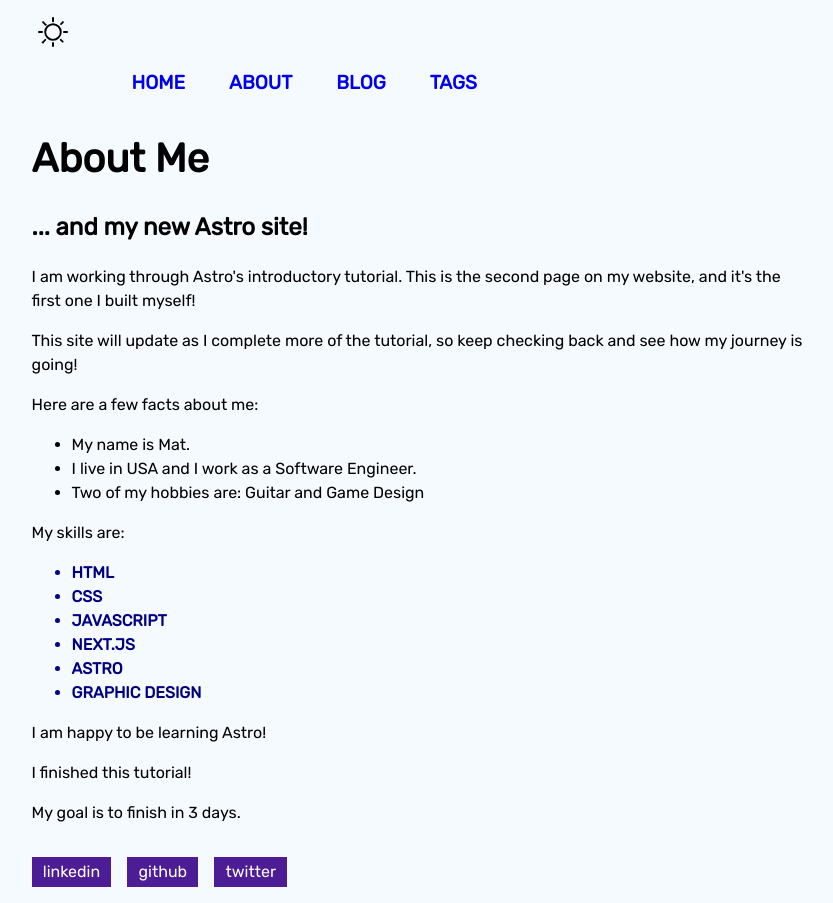
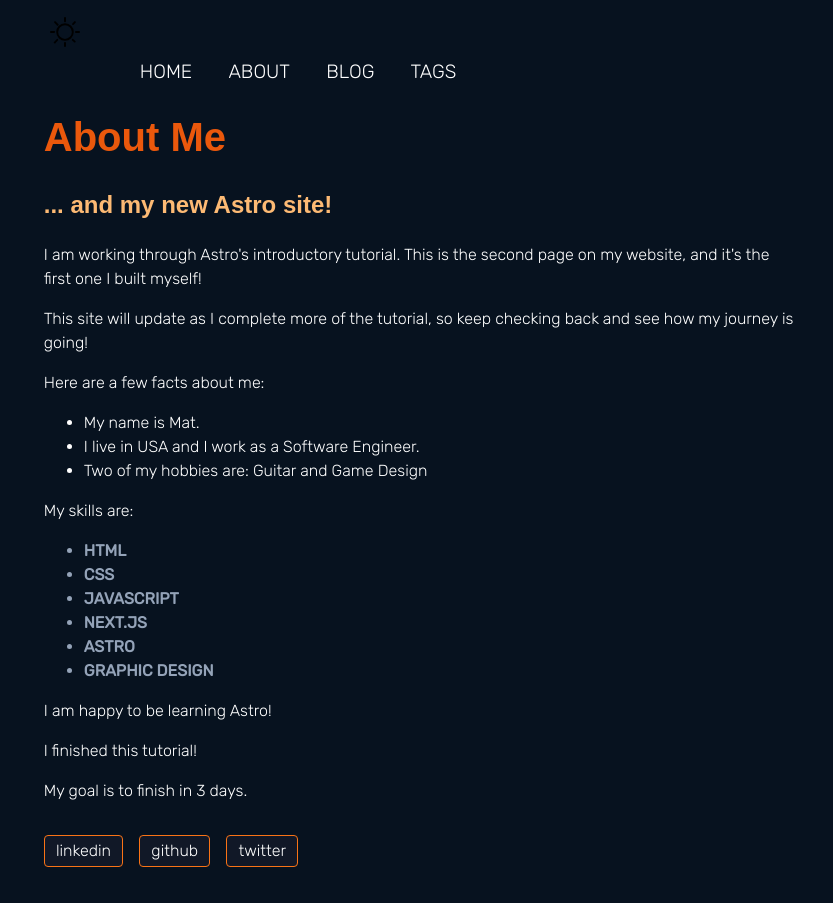
Before and after one commit to Melodician/mvenable, an Astro site: page /about in a window 1280 px wide. Shown: the whole page, without its empty margins (218-1051 px from the left). Built offline with nearby package versions, Linux system fonts and the light colour scheme; Astro itself is replaced by a stand-in of ours; a web font is replaced by a local one.

Commit message:
so many layout changes

```diff
--- a/src/components/Header.astro
+++ b/src/components/Header.astro
@@ -6,8 +6,9 @@ import { ViewTransitions } from 'astro:transitions';
 ---
 
 <header>
-    <link rel="stylesheet"
-          href="https://fonts.googleapis.com/css2?family=Rubik">
+    <link rel="preconnect" href="https://fonts.googleapis.com">
+    <link rel="preconnect" href="https://fonts.gstatic.com" crossorigin>
+    <link href="https://fonts.googleapis.com/css2?family=Gabarito&family=Rubik:wght@300;400&display=swap" rel="stylesheet">
     <nav>
         <Hamburger />
         <ThemeIcon />
--- a/src/components/Social.astro
+++ b/src/components/Social.astro
@@ -7,7 +7,9 @@ const { platform, username } = Astro.props;
     a {
       padding: 0.2rem 0.7rem;
       color: white;
-      background-color: #4c1d95;
+      background-color: #111827;
+      border: 1px solid #f97316;
+      border-radius: 4px;
       text-decoration: none;
     }
   </style>
--- a/src/layouts/MarkdownPostLayout.astro
+++ b/src/layouts/MarkdownPostLayout.astro
@@ -18,9 +18,12 @@ const { frontmatter } = Astro.props;
 <slot />
 </BaseLayout>
 <style>
-    a {
-      color: #00539F;
-    }
+     a:link {
+    color: #fdba74;
+  }
+  a:visited {
+    color: #fed7aa;
+  }
 
     .tags {
       display: flex;
@@ -29,10 +32,10 @@ const { frontmatter } = Astro.props;
 
     .tag {
       margin: 0.25em;
-      border: dotted 1px #a1a1a1;
+      border: dotted 1px #f97316;
       border-radius: .5em;
-      padding: .5em 1em;
+      padding: .3em .6em;
       font-size: 1.15em;
-      background-color: #F8FCFD;
+      background-color: #111827;
     }
   </style>
--- a/src/pages/about.astro
+++ b/src/pages/about.astro
@@ -16,7 +16,7 @@ const happy = true;
 const finished = true;
 const goal = 3;
 
-const skillColor = "navy";
+const skillColor = "#94a3b8";
 const fontWeight = "bold";
 const textCase = "uppercase";
 ---
--- a/src/pages/tags/index.astro
+++ b/src/pages/tags/index.astro
@@ -13,7 +13,7 @@ const pageTitle = "Tag Index";
 </BaseLayout>
 <style>
     a {
-      color: #00539F;
+      color: #fdba74;
     }
 
     .tags {
@@ -23,10 +23,10 @@ const pageTitle = "Tag Index";
 
     .tag {
       margin: 0.25em;
-      border: dotted 1px #a1a1a1;
+      border: dotted 1px #f97316;
       border-radius: .5em;
-      padding: .5em 1em;
+      padding: .2em .5em;
       font-size: 1.15em;
-      background-color: #F8FCFD;
+      background-color: #111827;
     }
   </style>
--- a/src/styles/global.css
+++ b/src/styles/global.css
@@ -1,6 +1,16 @@
 html {
-    background-color: #f5faff;
+    background-color: #07121f;
+    color: #fff;
     font-family: 'Rubik', sans-serif;
+    font-weight: 300
+  }
+  html.dark {
+    background-color: #07121f;
+    color: #fff;
+  }
+
+  .dark .nav-links a {
+    color: #fff;
   }
 
   body {
@@ -16,18 +26,22 @@ html {
   }
 
   h1 {
+    color: #ea580c;
+    font-family: 'Gabarito', sans-serif;
     margin: 1rem 0;
     font-size: 2.5rem;
   }
 
-  html.dark {
-    background-color: #10314a;
-    color: #fff;
+  h2 {
+    color: #fdba74;
+    font-family: 'Gabarito', sans-serif;
+  }
+  h3 {
+    color: #94a3b8;
+    font-family: 'Gabarito', sans-serif;
   }
 
-  .dark .nav-links a {
-    color: #fff;
-  }
+
 
 /* nav styles */
 .hamburger {
@@ -40,14 +54,14 @@ html {
     width: 40px;
     height: 5px;
     margin-bottom: 10px;
-    background-color: #ff9776;
+    background-color: #455163;
   }
 
 .nav-links {
     width: 100%;
     top: 5rem;
     left: 48px;
-    background-color: #ff9776;
+    background-color: #455163;
     display: none;
     margin: 0;
   }
@@ -57,14 +71,27 @@ html {
     text-align: center;
     padding: 10px 0;
     text-decoration: none;
+
     font-size: 1.2rem;
-    font-weight: bold;
+    font-weight: ;
     text-transform: uppercase;
   }
 
   .nav-links a:hover,
   .nav-links a:focus {
-    background-color: #ff9776;
+    background-color: #1f2937;
+    border: 1px solid #455163;
+    border-radius: 4px;
+  }
+  .nav-links a:link,
+  .nav-links a:visited {
+    color: #fff;
+  }
+  a:link {
+    color: #f97316;
+  }
+  a:visited {
+    color: #fdba74;
   }
 
   .expanded {
@@ -82,7 +109,7 @@ html {
 
     .nav-links a {
       display: inline-block;
-      padding: 15px 20px;
+      padding: 4px 16px;
     }
 
     .hamburger {
```
Also changed, not shown: src/pages/posts/post-5.md (added, +17 -0 lines).
